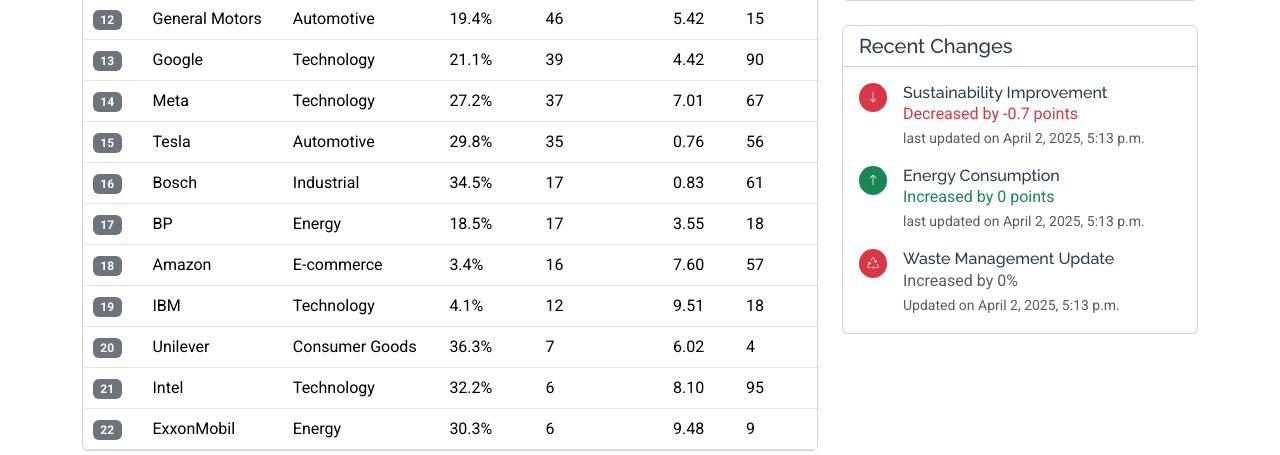
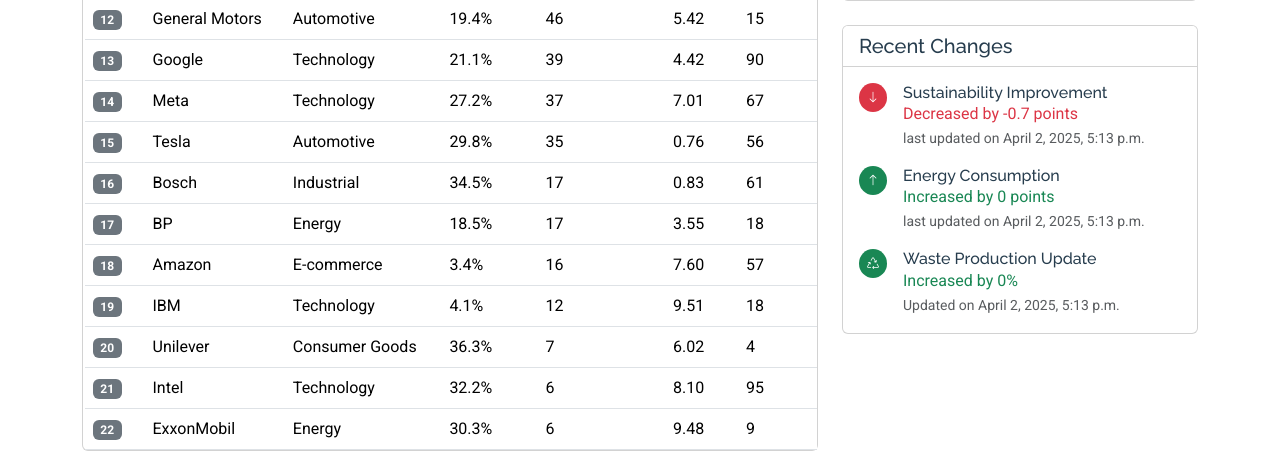
Before and after one commit to shubh637/Sustainable-Development-Ranking-System, a Django app: page /dashboard/ in a window 1280 px wide. Shown: the part 1086-1541 px from the top of the page. Run offline with Django 4.2, Linux system fonts and the light colour scheme; a user stored in the database is signed in; data comes from the database, SQL or seed files in the repository; parts of the project's set-up code (start-up, migrations or seed data) failed here and were passed over; some libraries are stand-ins or nearby versions.

Commit message:
Update dashboard.html

```diff
--- a/templates/dashboard.html
+++ b/templates/dashboard.html
@@ -264,13 +264,13 @@
                         <div class="d-flex mb-3">
                             <div class="flex-shrink-0">
                                 <span
-                                    class="badge {% if energy_change >= 0 %}bg-success{% else %}bg-danger{% endif %} rounded-circle p-2">
+                                    class="badge {% if energy_change <= 0 %}bg-success{% else %}bg-danger{% endif %} rounded-circle p-2">
                                     <i class="bi bi-arrow-{% if energy_change >= 0 %}up{% else %}down{% endif %}"></i>
                                 </span>
                             </div>
                             <div class="flex-grow-1 ms-3">
                                 <h6 class="mb-0">Energy Consumption</h6>
-                                <p class="mb-0 {% if energy_change >= 0 %}text-success{% else %}text-danger{% endif %}">
+                                <p class="mb-0 {% if energy_change <= 0 %}text-success{% else %}text-danger{% endif %}">
                                     {% if energy_change >= 0 %}
                                     Increased by {{ energy_change }} points
                                     {% else %}
@@ -284,13 +284,13 @@
                         <div class="d-flex">
                             <div class="flex-shrink-0">
                                 <span
-                                    class="badge bg-{% if waste_change < 0 %}success{% else %}danger{% endif %} rounded-circle p-2">
+                                    class="badge bg-{% if waste_change <= 0 %}success{% else %}danger{% endif %} rounded-circle p-2">
                                     <i class="bi bi-recycle"></i>
                                 </span>
                             </div>
                             <div class="flex-grow-1 ms-3">
-                                <h6 class="mb-0">Waste Management Update</h6>
-                                <p class="mb-0 text-muted">
+                                <h6 class="mb-0">Waste Production Update</h6>
+                                <p class="mb-0 {% if waste_change <= 0 %}text-success{% else %}text-danger{% endif %}">
                                     {% if waste_change < 0 %} Reduced by {{ waste_change}}% {% else %} Increased by {{ waste_change }}% {% endif %} </p>
                                         <small class="text-muted">Updated on {{ last_update}}</small>
                             </div>
```
